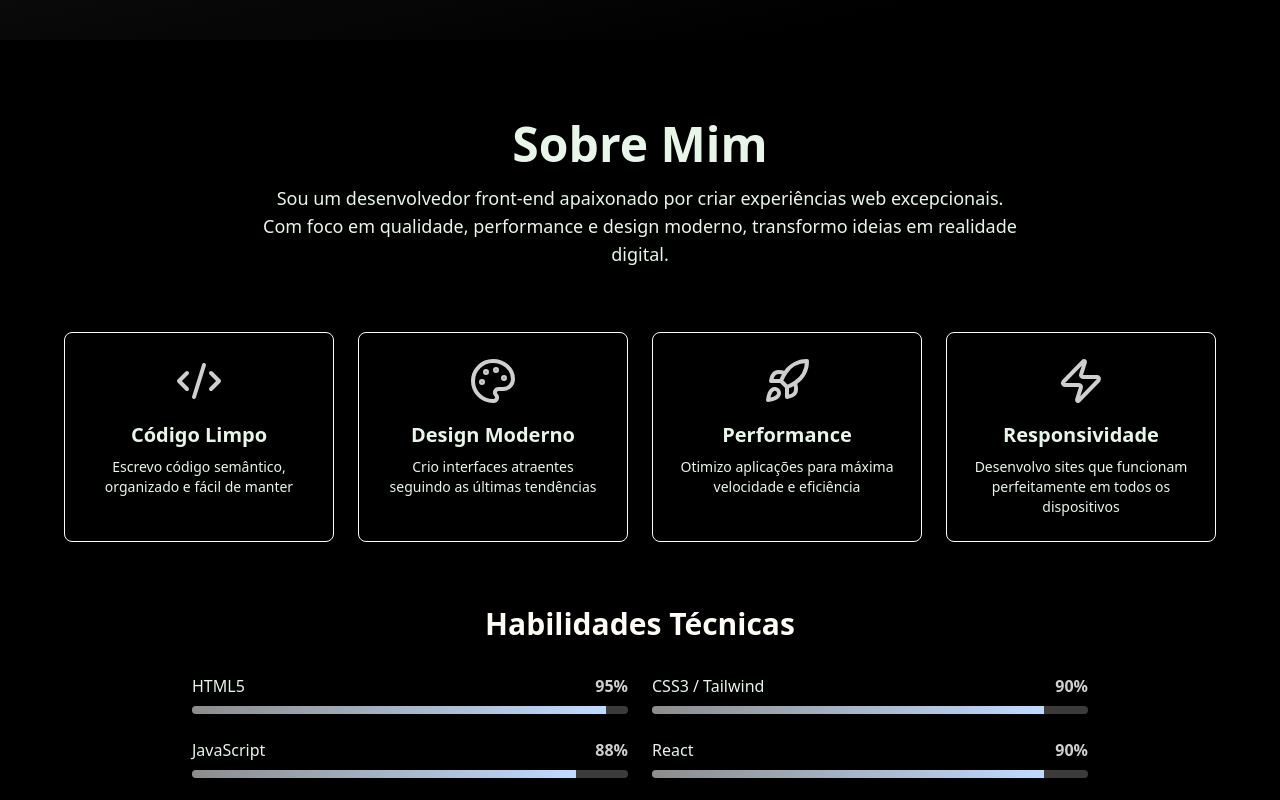
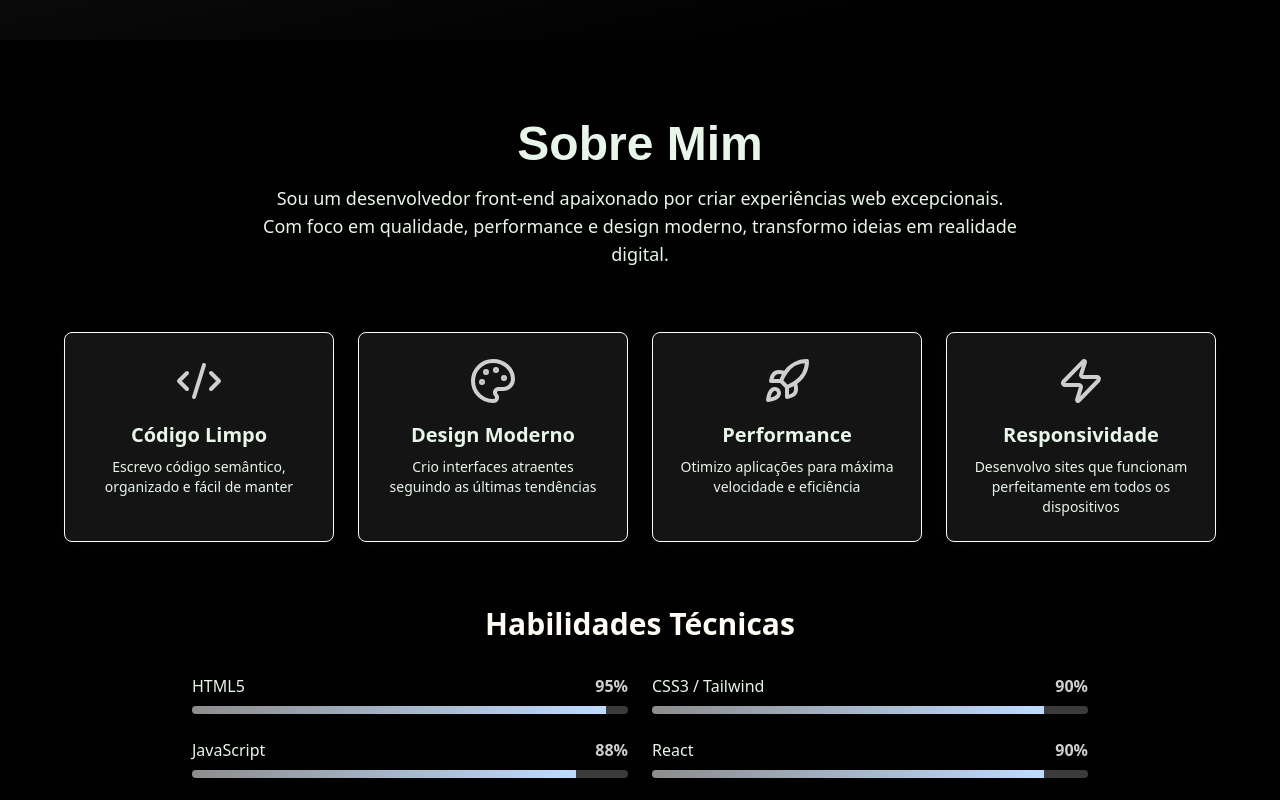
Before and after one commit to Enzzzzz/Port, a React (Vite) app: page / in a window 1280 px wide. Shown: the part 760-1560 px from the top of the page. Built offline with nearby package versions, Linux system fonts and the light colour scheme; a web font is replaced by a local one.

Commit message:
fixed cards effects

```diff
--- a/src/components/About.jsx
+++ b/src/components/About.jsx
@@ -37,7 +37,7 @@ const About = () => {
     <section id="about" className="py-20 px-4 md:px-8 lg:px-16">
       <div className="container mx-auto">
         <div className="text-center mb-16">
-          <h2 className="text-4xl md:text-5xl font-bold mb-4 text-text">
+          <h2 className="text-4xl md:text-5xl font-bebas font-bold mb-4 text-text">
             Sobre Mim
           </h2>
           <p className="text-text text-lg max-w-3xl mx-auto">
@@ -50,7 +50,7 @@ const About = () => {
           {features.map((feature, index) => (
             <div
               key={index}
-              className="card-portfolio bg-card border border-border rounded-lg overflow-hidden p-6 text-center hover-glow"
+              className="card-portfolio bg-[#141414] border border-border rounded-lg overflow-hidden p-6 text-center hover:shadow-lg hover:shadow-zinc-100"
             >
               <feature.icon className="h-12 w-12 text-primary mx-auto mb-4" />
               <h3 className="text-xl font-bold mb-2 text-text">{feature.title}</h3>
--- a/src/index.css
+++ b/src/index.css
@@ -9,6 +9,7 @@
   --color-dimWhite: rgba(255, 255, 255, 0.7);
   --color-dimBlue: rgba(9, 151, 124, 0.1);
   --color-dimRed: rgba(151, 9, 49, 0.1);
+  --color-card: #141414;
 
   --font-poppins: "Poppins", sans-serif;
   --font-felix: "Felix Titling", serif;
@@ -25,6 +26,10 @@
   --breakpoint-2xlg: 1500px;
   --breakpoint-xl: 1700px;
   --breakpoint-xxl: 2300px;
+
+  --shadow-card: 0 4px 20px #1414145e;
+  --shadow-glow: 0 0 40px hsla(200, 20%, 40%, 0.3);
+  --transition-smooth: all 0.4s cubic-bezier(0.4, 0, 0.2, 1);
 }
 
 @layer base {
@@ -32,7 +37,6 @@
   :root {
     --background: 0 0% 5%;
     --foreground: 45 100% 98%;
-    --card: 0 0% 8%;
     --card-foreground: 45 100% 98%;
     --popover: 0 0% 8%;
     --popover-foreground: 45 100% 98%;
@@ -46,10 +50,6 @@
     --accent-foreground: 0 0% 98%;
     --destructive: 0 84.2% 60.2%;
     --destructive-foreground: 0 0% 98%;
-
-    --transition-smooth: all 0.4s cubic-bezier(0.4, 0, 0.2, 1);
-    --shadow-card: 0 4px 20px hsla(0, 0%, 0%, 0.5);
-    --shadow-glow: 0 0 40px hsla(200, 20%, 40%, 0.3);
   }
 
   html,
```
